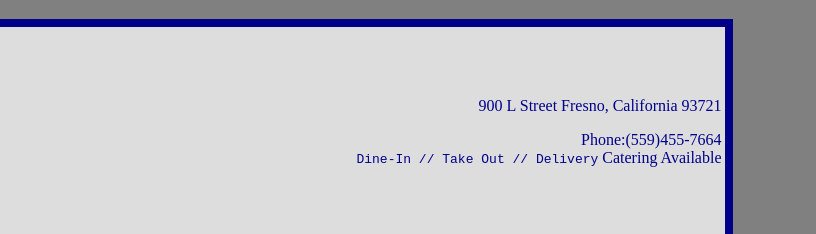
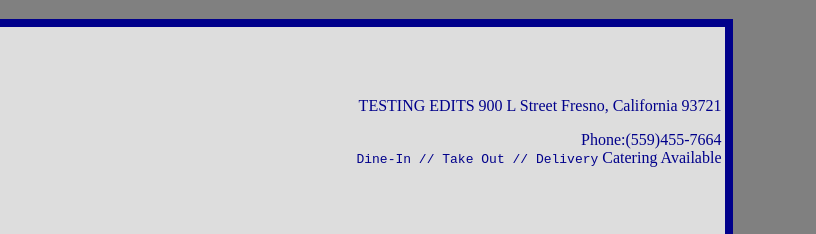
Before and after one commit to geekwise-veronica-chavez/020916-3, a plain HTML site: page index.html in a window 1280 px wide. Shown: the part 94-328 px from the top of the page, 464-1280 px from the left. Drawn offline with Linux system fonts and the light colour scheme.

Commit message:
test changes

```diff
--- a/index.html
+++ b/index.html
@@ -25,6 +25,7 @@
                     <td style='width:80%'>
                             <div>
                                <ul>
+                                   TESTING EDITS
                                    900 L Street
                                    Fresno, California 93721
                                </ul>
```
